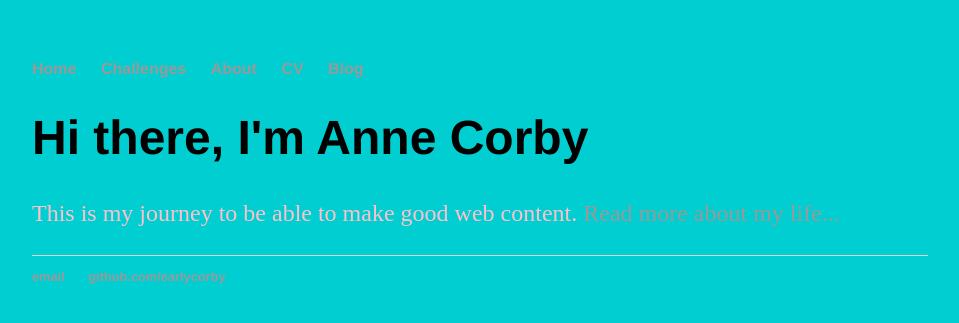
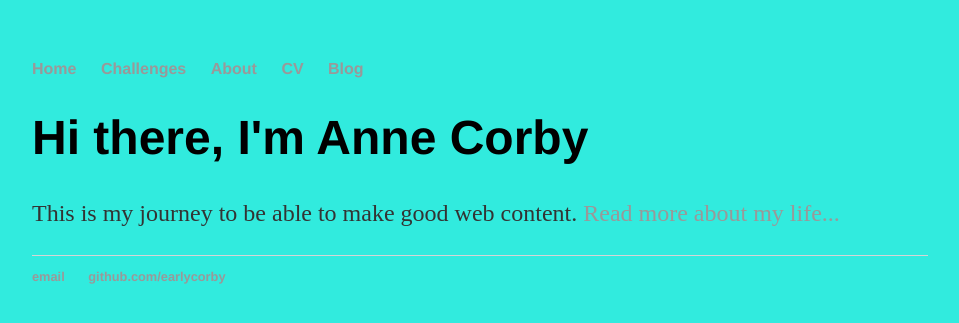
Before and after one commit to earlycorby/earlycorby.github.io, a Jekyll site: the page built from index.html, in a window 1280 px wide. Shown: the top 323 px of the page, without its empty margins (160-1119 px from the left). Built offline with Jekyll 4.4.1, drawn with Linux system fonts in a browser that asks for light colours.

Commit message:
Update main.css

```diff
--- a/css/main.css
+++ b/css/main.css
@@ -1,7 +1,7 @@
 body {
     margin: 60px auto;
     width: 70%;
-    background-color: #00ced1;
+    background-color: #31ebde;
 }
 nav ul, footer ul {
     font-family:'Helvetica', 'Arial', 'Sans-Serif';
@@ -27,7 +27,7 @@ h1 {
 p {
     font-size: 1.5em;
     line-height: 1.4em;
-    color: pink;
+    color: #333;
 }
 footer {
     border-top: 1px solid #d5d5d5;
```
